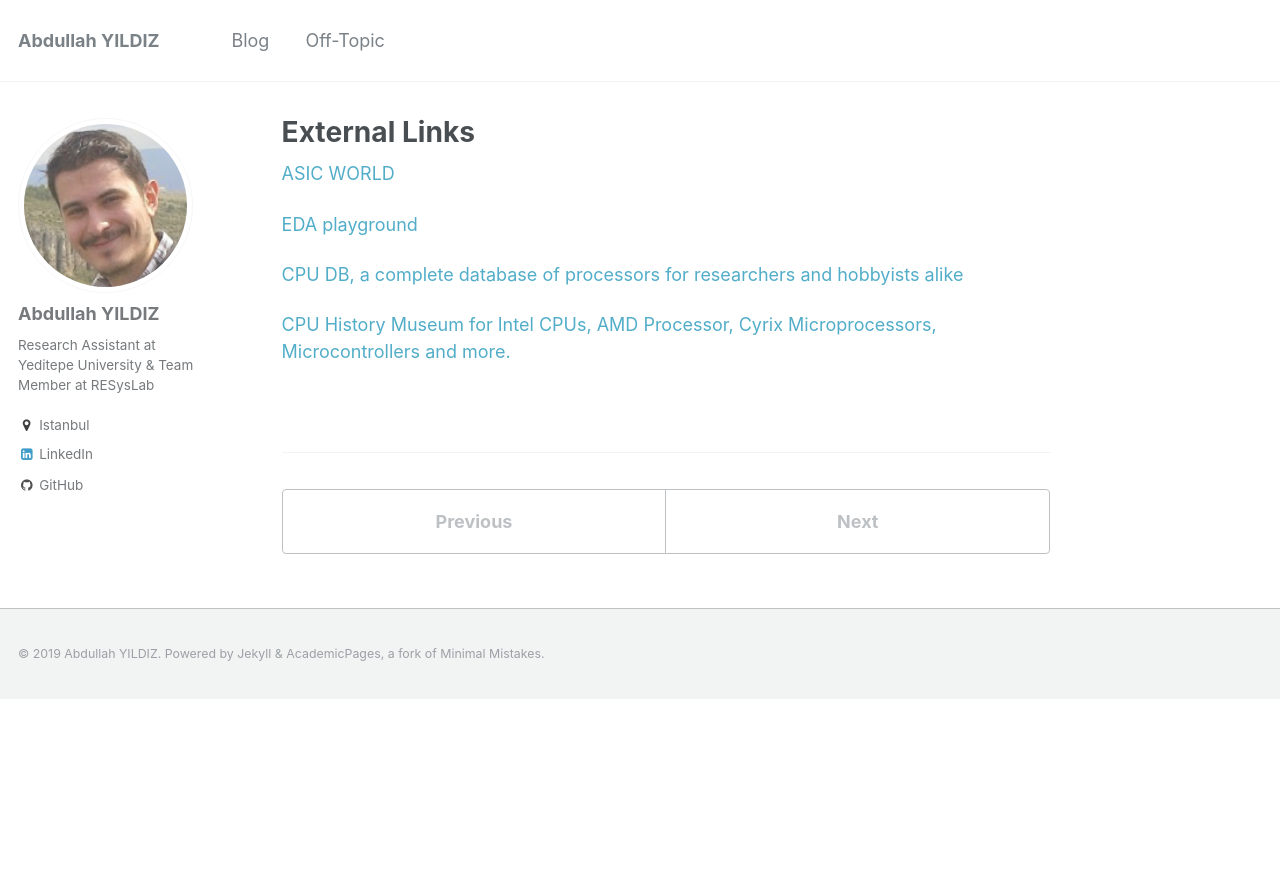
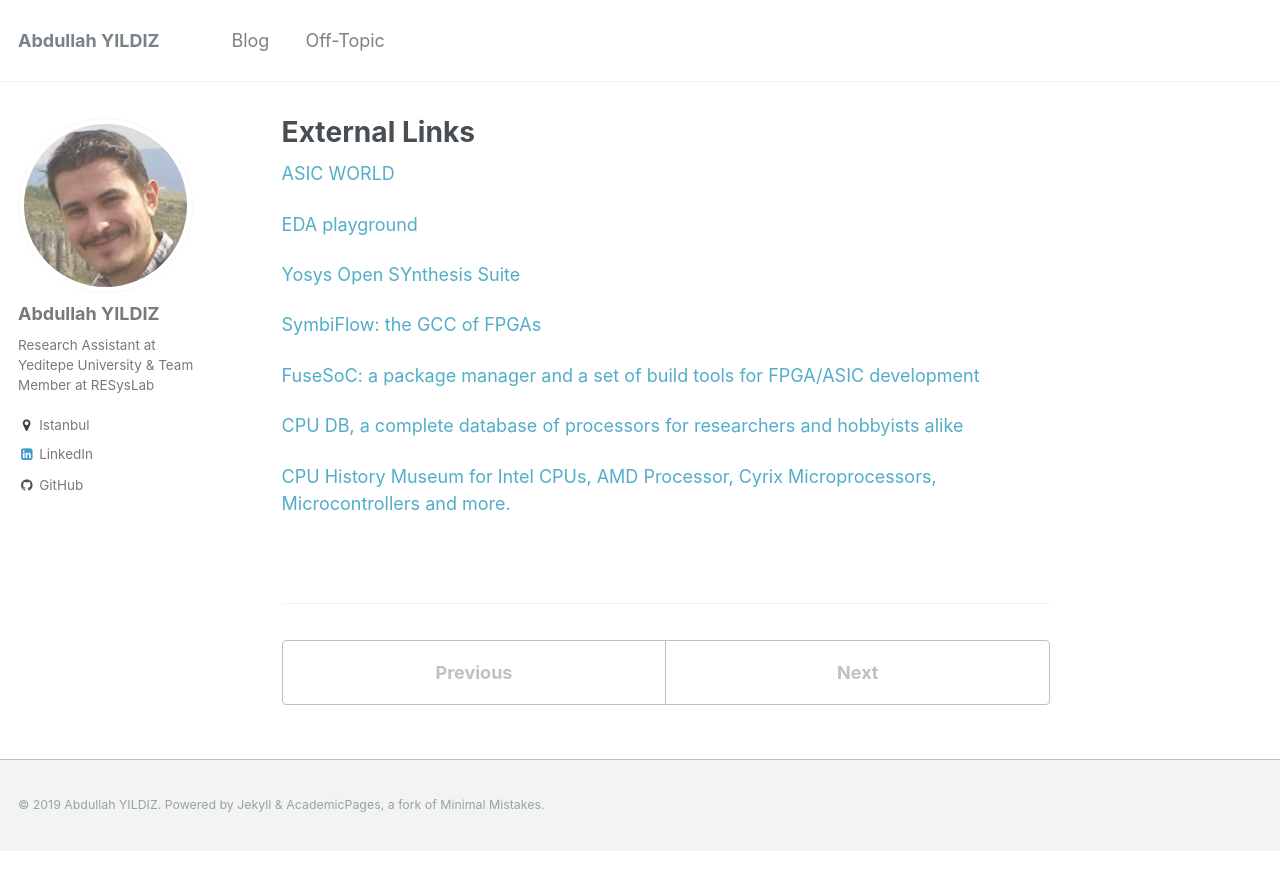
Before and after one commit to abdullahyildiz/abdullahyildiz.github.io, a Jekyll site: the page built from _records/external-links.md, in a window 1280 px wide. Shown: the top 890 px of the page. Built offline with Jekyll 4.4.1, drawn with Linux system fonts in a browser that asks for light colours.

Commit message:
Update external-links.md

```diff
--- a/_records/external-links.md
+++ b/_records/external-links.md
@@ -12,6 +12,12 @@ location: "Istanbul, Turkiye"
 
 [EDA playground](http://www.edaplayground.com/)
 
+[Yosys Open SYnthesis Suite](https://github.com/YosysHQ/yosys/)
+
+[SymbiFlow: the GCC of FPGAs](https://symbiflow.github.io/)
+
+[FuseSoC: a package manager and a set of build tools for FPGA/ASIC development](https://github.com/olofk/fusesoc/)
+
 [CPU DB, a complete database of processors for researchers and hobbyists alike](http://cpudb.stanford.edu/)
 
 [CPU History Museum for Intel CPUs, AMD Processor, Cyrix Microprocessors, Microcontrollers and more.](http://www.cpushack.com/)
```
